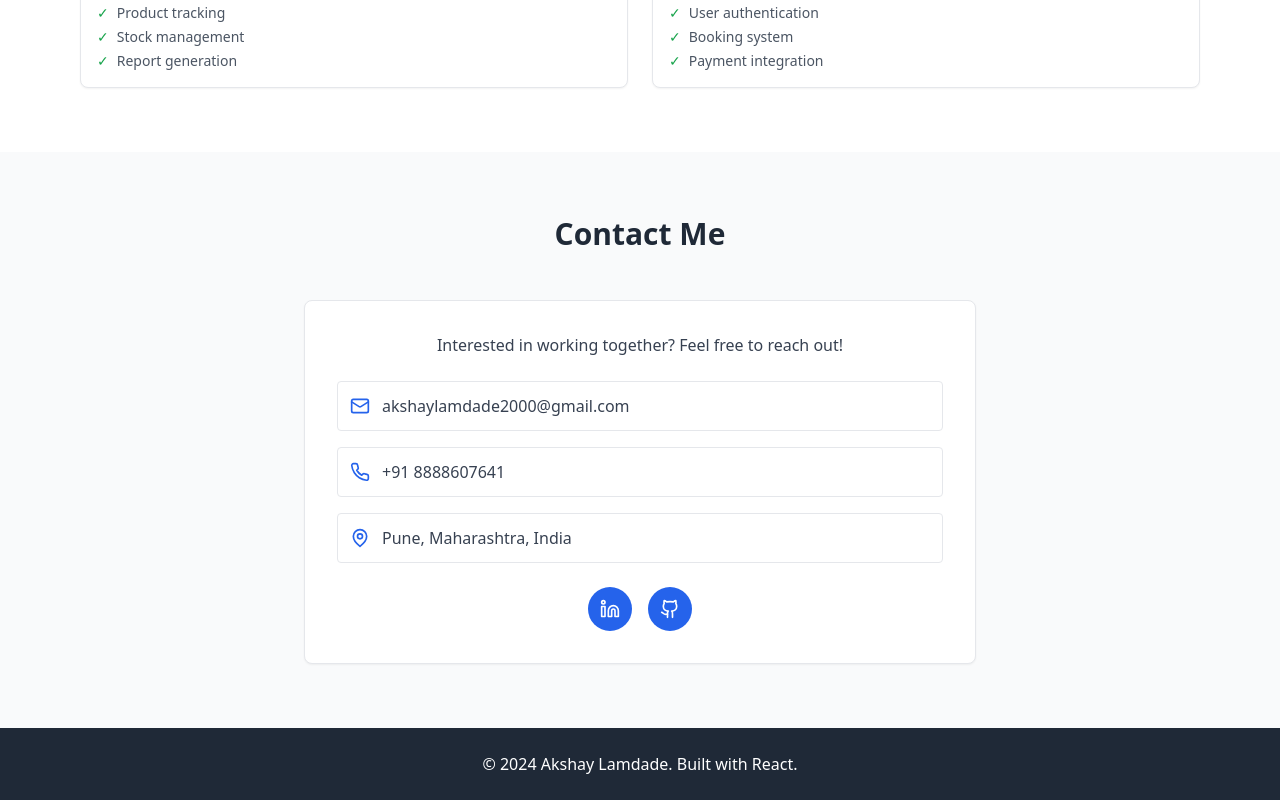
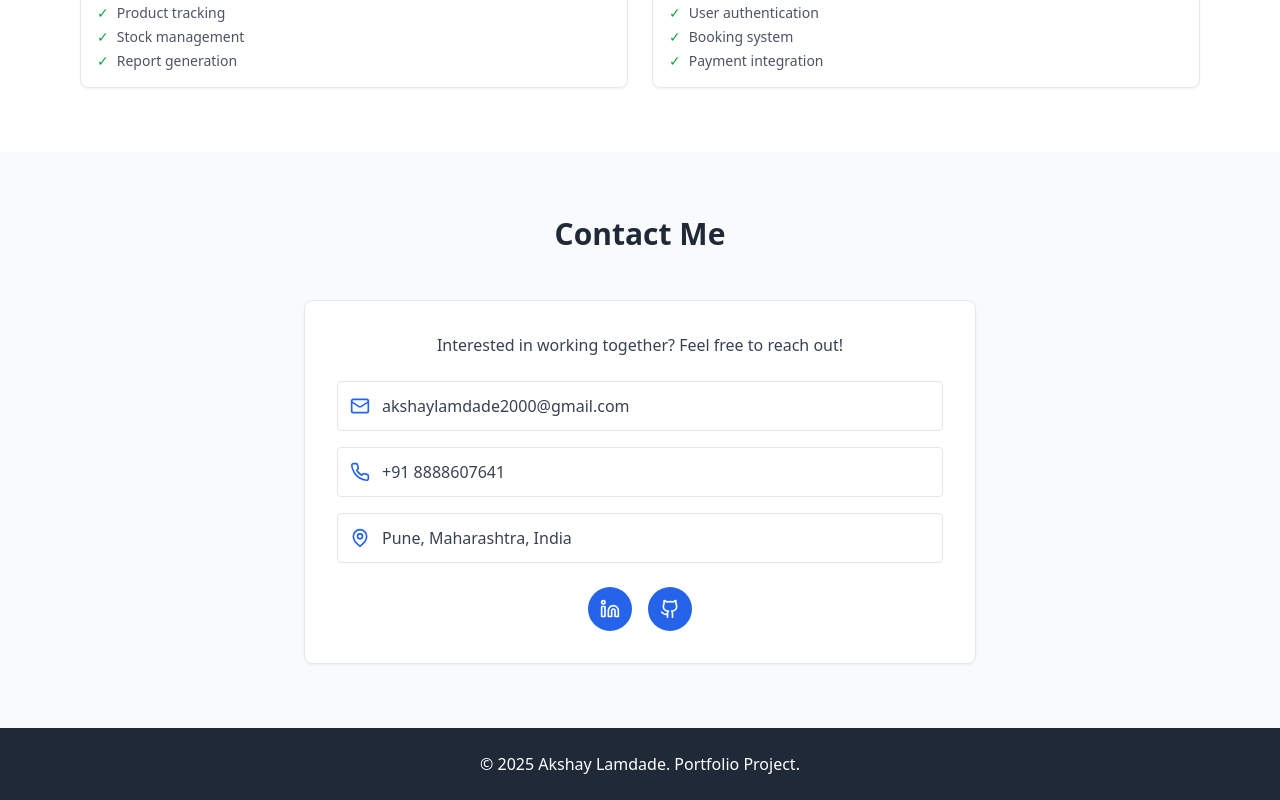
Before and after one commit to Akshay-288/react-portfolio-akshay, a React (Create React App) app: page / in a window 1280 px wide. Shown: the part 2288-3088 px from the top of the page. Built offline with nearby package versions, Linux system fonts and the light colour scheme.

Commit message:
feat: update footer text with portfolio info

```diff
--- a/src/App.jsx
+++ b/src/App.jsx
@@ -339,7 +339,7 @@ const Portfolio = () => {
 
       {/* Footer */}
       <footer className="bg-gray-800 text-white py-6 text-center">
-  <p>© 2024 Akshay Lamdade. Built with React.</p>
+  <p>© 2025 Akshay Lamdade. Portfolio Project.</p>
 </footer>
     </div>
   );
```
